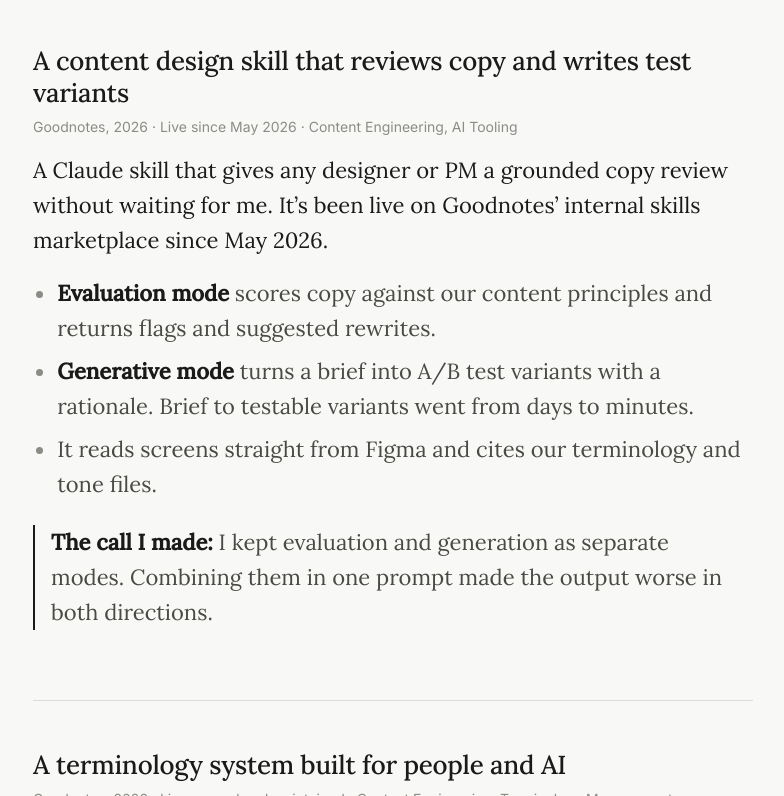
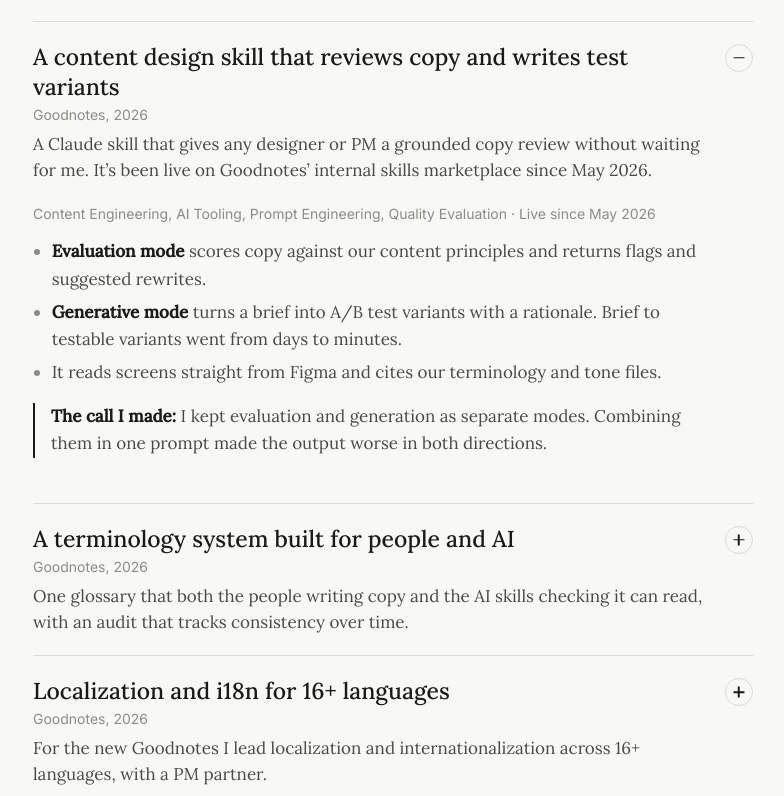
Before and after one commit to danapj/danap, a plain HTML site: page index.html in a window 1280 px wide. Both pictures are taken after a click on the link "Claude skill that reviews copy". Shown: the part 352-1148 px from the top of the page, without its empty margins (247-1031 px from the left). Drawn offline with Linux system fonts and the light colour scheme.

Commit message:
Show featured projects as an accordion
Co-Authored-By: Claude Opus 5.5 <noreply@anthropic.com>
Claude-Session: https://claude.ai/code/session_01Y14HXwoFmyvKS7fR96yEHi

```diff
--- a/index.html
+++ b/index.html
@@ -73,12 +73,25 @@ h2{font:400 clamp(24px,2.8vw,28px)/1.25 var(--f-serif);letter-spacing:-.01em;col
 .offer li::marker{color:var(--muted)}
 
 .view p.intro-work{color:var(--body)}
-.featured{display:grid;gap:0}
-.proj{padding-block:clamp(32px,5vw,48px);border-top:1px solid var(--line);scroll-margin-top:24px}
-.proj:first-child{border-top:0;padding-top:clamp(16px,3vw,24px)}
-.proj h3{font:500 clamp(22px,2.4vw,26px)/1.25 var(--f-serif);letter-spacing:-.01em;margin:0}
-.view .proj p.meta{font:400 14px/1.5 var(--f-sans);color:var(--muted);margin:6px 0 16px}
-.view .proj p.out{color:var(--ink);margin:0 0 .8em}
+.featured{display:grid;gap:0;margin-top:8px}
+.proj{border-top:1px solid var(--line);scroll-margin-top:24px}
+.proj:last-child{border-bottom:1px solid var(--line)}
+.proj summary{list-style:none;cursor:pointer;display:grid;grid-template-columns:minmax(0,1fr) auto;gap:16px;align-items:start;padding:20px 0}
+.proj summary::-webkit-details-marker{display:none}
+.proj summary:focus-visible{outline:2px solid var(--ink);outline-offset:4px}
+.proj .sum{display:grid;gap:2px;min-width:0}
+.proj .pt{font:500 clamp(20px,2.2vw,23px)/1.3 var(--f-serif);color:var(--ink)}
+.proj .pm{font:400 14px/1.5 var(--f-sans);color:var(--muted)}
+.proj .po{font:400 17px/1.55 var(--f-serif);color:var(--body);margin-top:4px}
+.proj summary:hover .pt{text-decoration:underline;text-decoration-thickness:1px;text-underline-offset:4px}
+.proj .tog{width:28px;height:28px;border:1px solid var(--line);border-radius:50%;position:relative;margin-top:2px;transition:transform .2s}
+.proj .tog::before,.proj .tog::after{content:"";position:absolute;left:50%;top:50%;width:11px;height:1.5px;background:var(--ink);transform:translate(-50%,-50%)}
+.proj .tog::after{transform:translate(-50%,-50%) rotate(90deg);transition:opacity .2s}
+.proj[open] .tog::after{opacity:0}
+.proj summary:hover .tog{border-color:var(--muted)}
+.proj .body{padding:0 52px 28px 0;font-size:17px;line-height:1.6}
+@media (max-width:540px){.proj .body{padding-right:0}}
+.view .proj p.meta{font:400 14px/1.5 var(--f-sans);color:var(--muted);margin:0 0 14px}
 .proj ul{margin:0 0 1em;padding-left:1.1em;color:var(--body)}
 .proj li{margin-bottom:.35em}
 .proj li::marker{color:var(--muted)}
@@ -328,14 +341,22 @@ document.getElementById("featured").innerHTML = FEATURED.map(f => {
   const pts = (built ? built.ul : []).filter(keep);
   const callTxt = call ? call.p.filter(keep)[0] : "";
   const fig = (built && built.shots || []).find(x => x.img);
-  return `<article class="proj" id="p-${f.slug}">
-    <h3>${esc(f.t)}</h3>
-    <p class="meta">${esc(f.where)} · ${f.tags.slice(0, 2).map(esc).join(", ")}</p>
-    <p class="out">${txt(f.intro)}</p>
+  return `<details class="proj" id="p-${f.slug}">
+    <summary>
+      <span class="sum">
+        <span class="pt">${esc(f.t)}</span>
+        <span class="pm">${esc(f.where.split(" · ")[0])}</span>
+        <span class="po">${txt(f.intro)}</span>
+      </span>
+      <span class="tog" aria-hidden="true"></span>
+    </summary>
+    <div class="body">
+    <p class="meta">${f.tags.map(esc).join(", ")}${f.where.includes(" · ") ? " · " + esc(f.where.split(" · ").slice(1).join(" · ")) : ""}</p>
     ${pts.length ? `<ul>${pts.map(t => `<li>${txtb(t)}</li>`).join("")}</ul>` : ""}
     ${callTxt ? `<p class="call"><b>The call I made:</b> ${txt(callTxt)}</p>` : ""}
     ${fig ? `<figure><img src="${esc(fig.img)}" alt="${esc(f.alt)}" loading="lazy"><figcaption>${esc(fig.cap)}</figcaption></figure>` : ""}
-  </article>`;
+    </div>
+  </details>`;
 }).join("");
 
 const VIEWS = ["hi","work","about","freelance"];
@@ -347,7 +368,7 @@ function show(){
   document.querySelectorAll("nav a").forEach(a => {
     if (a.dataset.v === v) a.setAttribute("aria-current", "page"); else a.removeAttribute("aria-current");
   });
-  if (proj) document.getElementById("p-" + proj.slug).scrollIntoView();
+  if (proj) { const d = document.getElementById("p-" + proj.slug); d.open = true; d.scrollIntoView(); }
   else if (location.hash) scrollTo(0, 0);
 }
 
```
